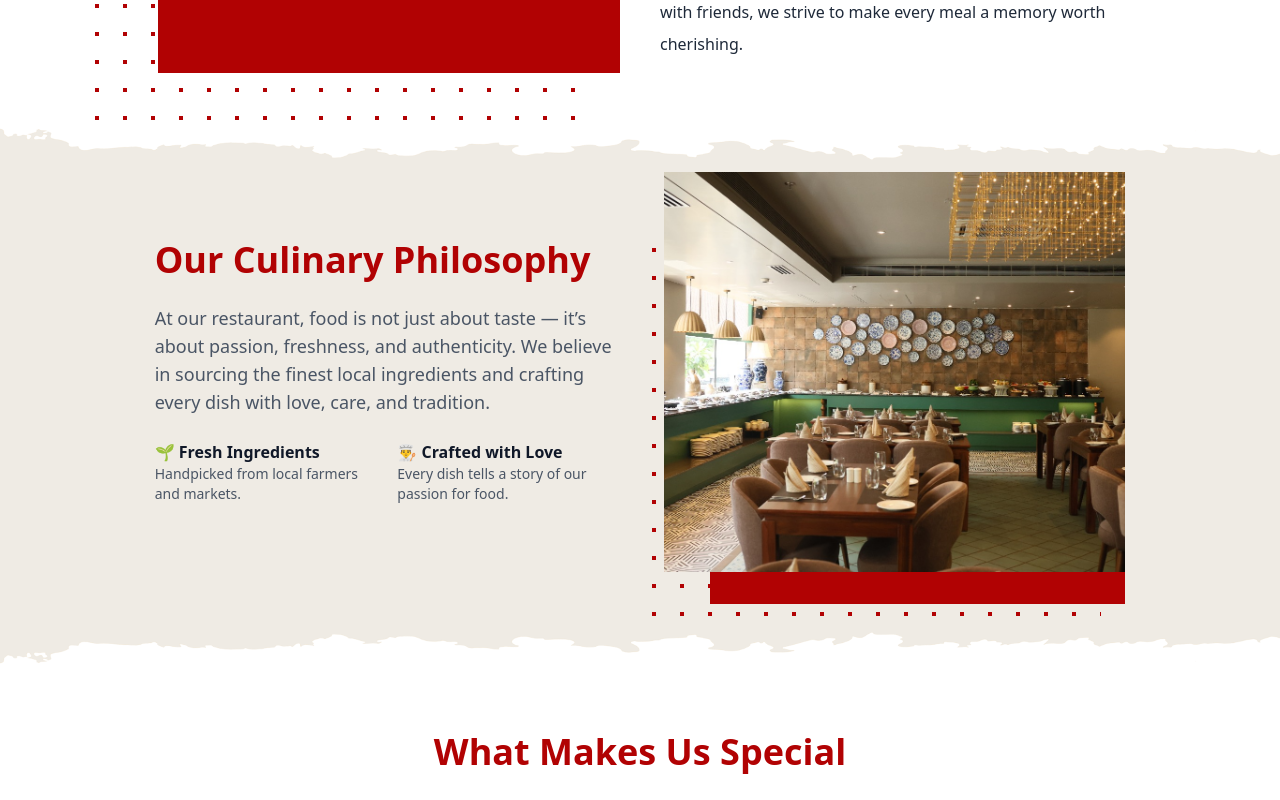
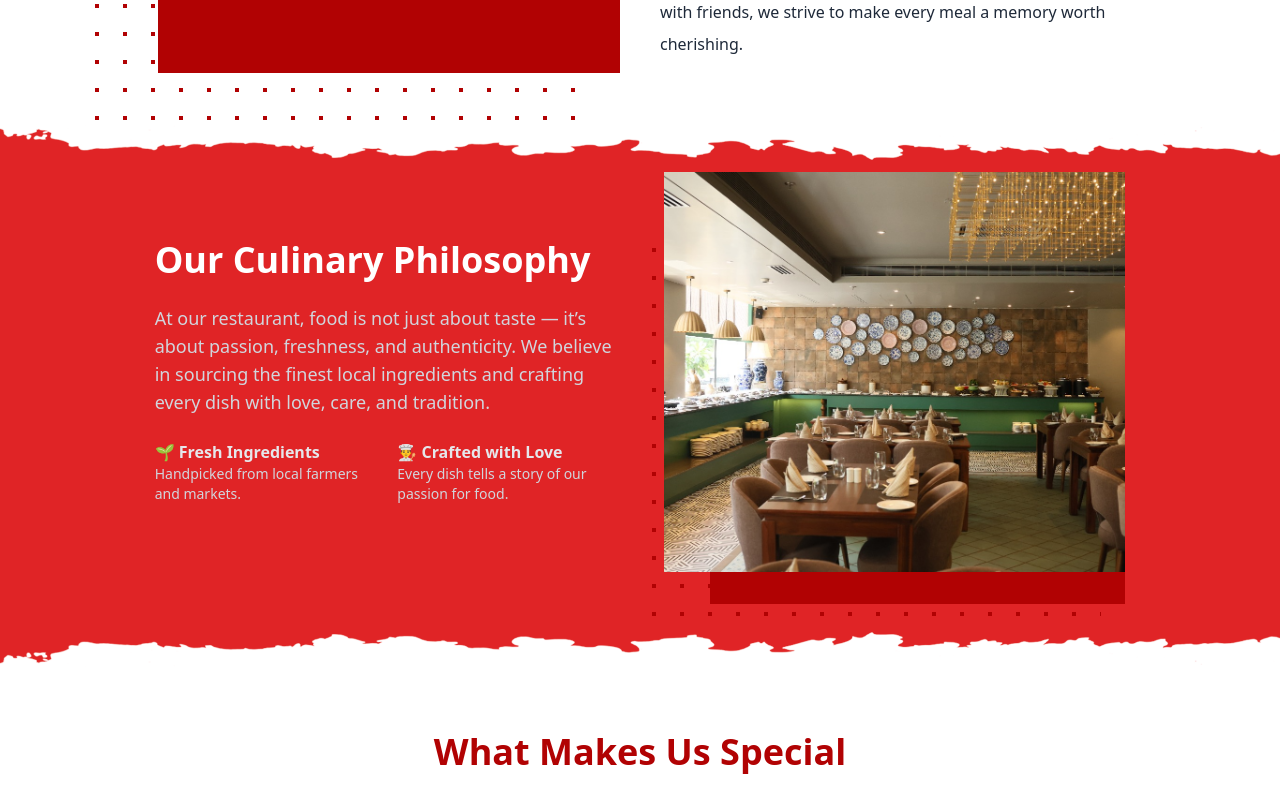
Before and after one commit to Shubham9049/binge, a Next.js app: page /our-journey in a window 1280 px wide. Shown: the part 1140-1940 px from the top of the page. Built offline with nearby package versions, Linux system fonts and the light colour scheme.

Commit message:
Add changes

```diff
--- a/components/About.tsx
+++ b/components/About.tsx
@@ -24,10 +24,10 @@ const About = () => {
         {/* Heading */}
         <div className="mb-4 flex flex-col md:flex-row md:items-start md:justify-between gap-6">
           <div className="flex-1">
-            <p className="uppercase tracking-widest font-semibold mt-2 text-xs text-[var(--primary-color)]">
+            <p className="uppercase tracking-widest font-semibold mt-2 text-xs text-white">
               Our Story
             </p>
-            <h2 className="text-2xl md:text-4xl font-semibold text-black mt-2">
+            <h2 className="text-2xl md:text-4xl font-semibold text-white mt-2">
               Binge — Redefining The Art Of Dining
             </h2>
           </div>
--- a/components/Footer.tsx
+++ b/components/Footer.tsx
@@ -11,7 +11,7 @@ import logo from "../assets/logo.png";
 
 const Footer = () => {
   return (
-    <footer className="bg-[var(--secondary-color)]  text-black  font-raleway text-sm">
+    <footer className="  text-black  font-raleway text-sm">
       {/* Newsletter Section */}
       <div
         id="newsletter-section"
--- a/components/Testimonial.tsx
+++ b/components/Testimonial.tsx
@@ -59,15 +59,14 @@ export default function ReviewSection() {
       </div>
       <div className="w-11/12 md:w-5/6 mx-auto">
         {/* Section Label */}
-        <p className="text-[var(--primary-color)] text-xs tracking-widest mt-1 uppercase font-semibold text-start">
+        <p className="text-white text-xs tracking-widest mt-1 uppercase font-semibold text-start">
           Testimonials
         </p>
 
         {/* Heading */}
         <h2 className="text-2xl md:text-4xl font-semibold text-black mt-2 text-start mb-4">
-          From Our <span className="text-[var(--primary-color)]">Kitchen</span>{" "}
-          to Their
-          <span className="text-[var(--primary-color)]"> Hearts</span>
+          From Our <span className="text-white">Kitchen</span> to Their
+          <span className="text-white"> Hearts</span>
         </h2>
 
         {/* Swiper Slider */}
--- a/src/app/globals.css
+++ b/src/app/globals.css
@@ -2,7 +2,7 @@
 
 :root {
   --primary-color: #b10203; /* Dark Red */
-  --secondary-color: #efebe4;
+  --secondary-color: #e02426;
 }
 
 .react-quill-editor {
--- a/src/app/meet-the-chef/page.tsx
+++ b/src/app/meet-the-chef/page.tsx
@@ -106,19 +106,19 @@ export default function MeetTheChef() {
           </div>
 
           <div>
-            <h2 className="text-3xl md:text-4xl text-[var(--primary-color)] font-semibold mb-4">
+            <h2 className="text-3xl md:text-4xl text-white font-semibold mb-4">
               Meet Our Head Chef
             </h2>
-            <h3 className="text-xl font-semibold text-gray-700  mb-4">
+            <h3 className="text-xl font-semibold text-gray-200  mb-4">
               Chef Alessandro Romano
             </h3>
-            <p className="text-gray-600 dark:text-gray-400 leading-relaxed mb-6">
+            <p className="text-gray-300 dark:text-gray-400 leading-relaxed mb-6">
               With over 20 years of culinary expertise, Chef Alessandro brings
               authentic flavors from Italy with a modern twist. His philosophy
               is simple: fresh ingredients, bold flavors, and a touch of love in
               every dish.
             </p>
-            <p className="text-gray-600 dark:text-gray-400 leading-relaxed">
+            <p className="text-gray-300 dark:text-gray-400 leading-relaxed">
               Having worked in Michelin-starred restaurants, he now leads our
               kitchen with passion, creativity, and dedication to unforgettable
               dining experiences.
--- a/src/app/our-journey/page.tsx
+++ b/src/app/our-journey/page.tsx
@@ -128,10 +128,10 @@ export default function OurJourney() {
         <div className="w-11/12 md:w-5/6 mx-auto px-6 lg:px-12 grid grid-cols-1 md:grid-cols-2 gap-12 items-center ">
           {/* Left - Text */}
           <div className="space-y-6">
-            <h2 className="text-4xl font-bold text-[var(--primary-color)]">
+            <h2 className="text-4xl font-bold text-white">
               Our Culinary Philosophy
             </h2>
-            <p className="text-lg text-gray-600 dark:text-gray-300">
+            <p className="text-lg text-gray-300 dark:text-gray-300">
               At our restaurant, food is not just about taste — it’s about
               passion, freshness, and authenticity. We believe in sourcing the
               finest local ingredients and crafting every dish with love, care,
@@ -140,18 +140,18 @@ export default function OurJourney() {
 
             <div className="grid grid-cols-2 gap-6 mt-6">
               <div>
-                <h4 className="font-semibold text-gray-900 ">
+                <h4 className="font-semibold text-gray-200 ">
                   🌱 Fresh Ingredients
                 </h4>
-                <p className="text-gray-600  text-sm">
+                <p className="text-gray-300  text-sm">
                   Handpicked from local farmers and markets.
                 </p>
               </div>
               <div>
-                <h4 className="font-semibold text-gray-900 dark:text-white">
+                <h4 className="font-semibold text-gray-200 dark:text-white">
                   👨‍🍳 Crafted with Love
                 </h4>
-                <p className="text-gray-600 dark:text-gray-400 text-sm">
+                <p className="text-gray-300 dark:text-gray-400 text-sm">
                   Every dish tells a story of our passion for food.
                 </p>
               </div>
```
